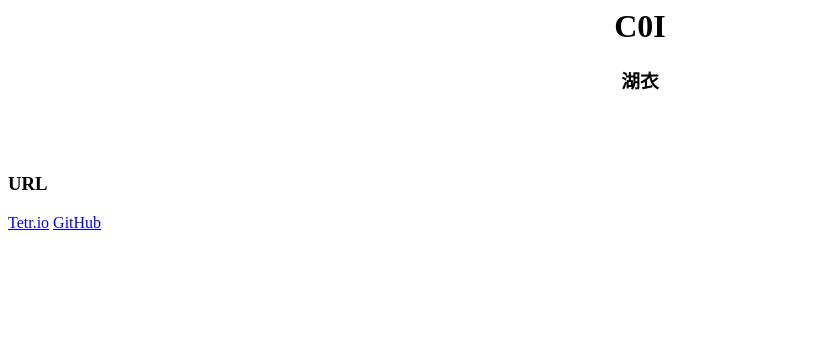
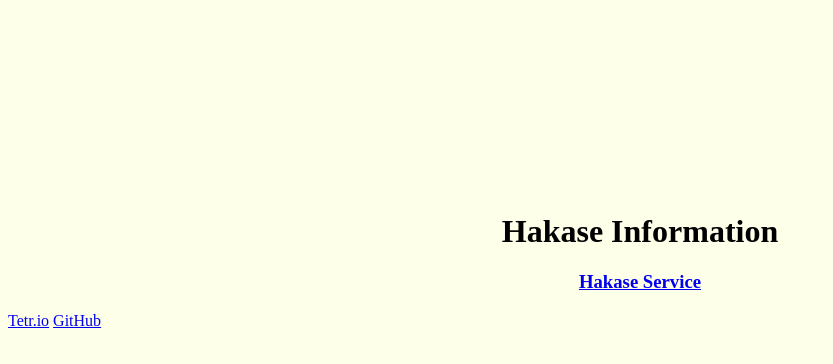
Before and after one commit to C0I-Game/C0I-Game.github.io, a plain HTML site: page index.html in a window 1280 px wide. Shown: the whole page, without its empty margins (0-833 px from the left). Drawn offline with Linux system fonts and the light colour scheme.

Commit message:
Update index.html

```diff
--- a/index.html
+++ b/index.html
@@ -1,7 +1,11 @@
-<title>COI | Tetr.io & Catac.io player</title>
-<h1 style="text-align:center">C0I</h1>
-<h3 style="text-align:center">湖衣</h3>
-<h1>&nbsp;</h1>
-<h3>URL</h3>
-<a href="https://ch.tetr.io/u/c0i">Tetr.io</a>
-<a href="https://github.com/C0I-Game/">GitHub</a>
+<title>Hakase Information</title>
+<body bgcolor="#feffe8">
+	<h1>&nbsp;</h1>
+	<h1>&nbsp;</h1>
+	<h2>&nbsp;</h2>
+	<h4>&nbsp;</h4>
+
+<h1 style="text-align:center">Hakase Information</h1>
+<h3 style="text-align:center"><a href="https://HakaseService.github.io">Hakase Service</a></h3>
+  <a href="https://ch.tetr.io/u/c0i">Tetr.io</a>
+  <a href="https://github.com/C0I-Game/">GitHub</a>
```
